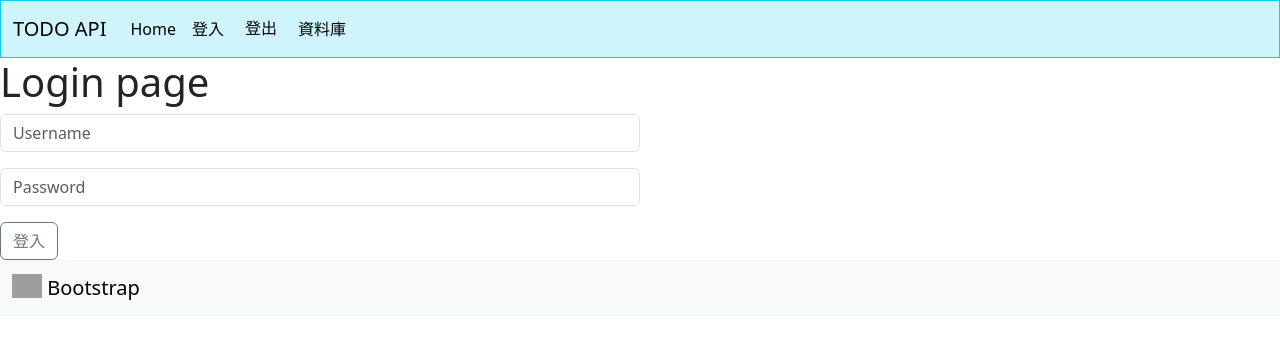
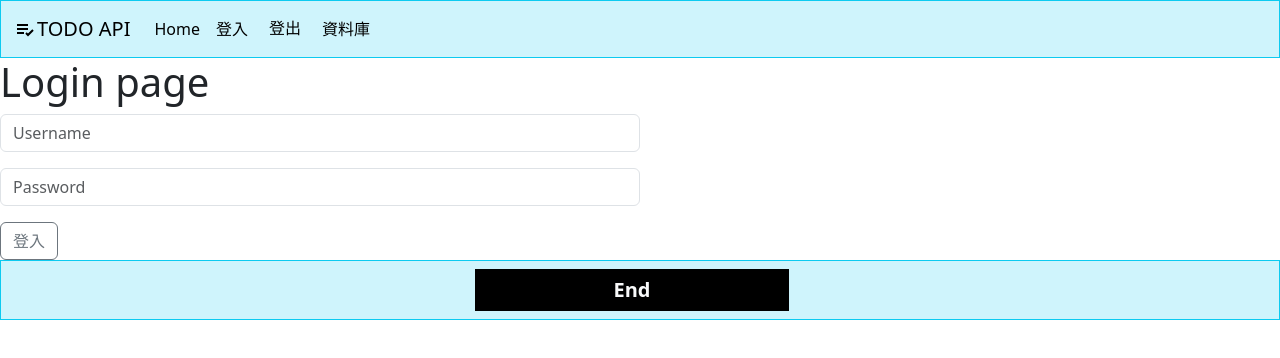
Before and after one commit to Kugimiya0204/to-do-pre, a Vue app: page /user/login in a window 1280 px wide. Shown: the top 358 px of the page. Built offline with nearby package versions, Linux system fonts and the light colour scheme; grey boxes are pictures that could not be loaded; a web font is replaced by a local one.

Commit message:
feat 修改css

```diff
--- a/src/components/navbar/botNavbar.vue
+++ b/src/components/navbar/botNavbar.vue
@@ -1,16 +1,12 @@
 <template>
-  <nav class="navbar bg-body-tertiary">
-    <div class="container-fluid">
-      <a class="navbar-brand" href="#">
-        <img
-          src="https://getbootstrap.com/docs/5.3/assets/brand/bootstrap-logo.svg"
-          alt="Logo"
-          width="30"
-          height="24"
-          class="d-inline-block align-text-top"
-        />
-        Bootstrap
-      </a>
+  <nav class="navbar bg-body-tertiary bg-info-subtle border border-info">
+    <div class="container-fluid d-flex justify-content-center">
+      <div
+        class="navbar-brand border border-black w-25 font-center text-center bg-black text-light fw-bolder"
+        href="#"
+      >
+        End
+      </div>
     </div>
   </nav>
 </template>
--- a/src/components/navbar/topNavbar.vue
+++ b/src/components/navbar/topNavbar.vue
@@ -1,6 +1,17 @@
 <template>
   <nav class="navbar navbar-expand-lg bg-body-tertiary bg-info-subtle border border-info">
     <div class="container-fluid">
+      <svg
+        xmlns="http://www.w3.org/2000/svg"
+        width="24"
+        height="24"
+        viewBox="0 0 24 24"
+        style="fill: rgba(0, 0, 0, 1); transform:; msfilter:"
+      >
+        <path
+          d="M4 7h11v2H4zm0 4h11v2H4zm0 4h7v2H4zm15.299-2.708-4.3 4.291-1.292-1.291-1.414 1.415 2.706 2.704 5.712-5.703z"
+        ></path>
+      </svg>
       <a class="navbar-brand">TODO API</a>
       <button
         class="navbar-toggler"
--- a/src/views/MainDate.vue
+++ b/src/views/MainDate.vue
@@ -138,6 +138,7 @@ onMounted(() => {
 
 <style scoped>
 .datacard {
+  text-align: center;
   margin-left: 5%;
   margin-bottom: 2%;
   border: solid green 1px;
```
